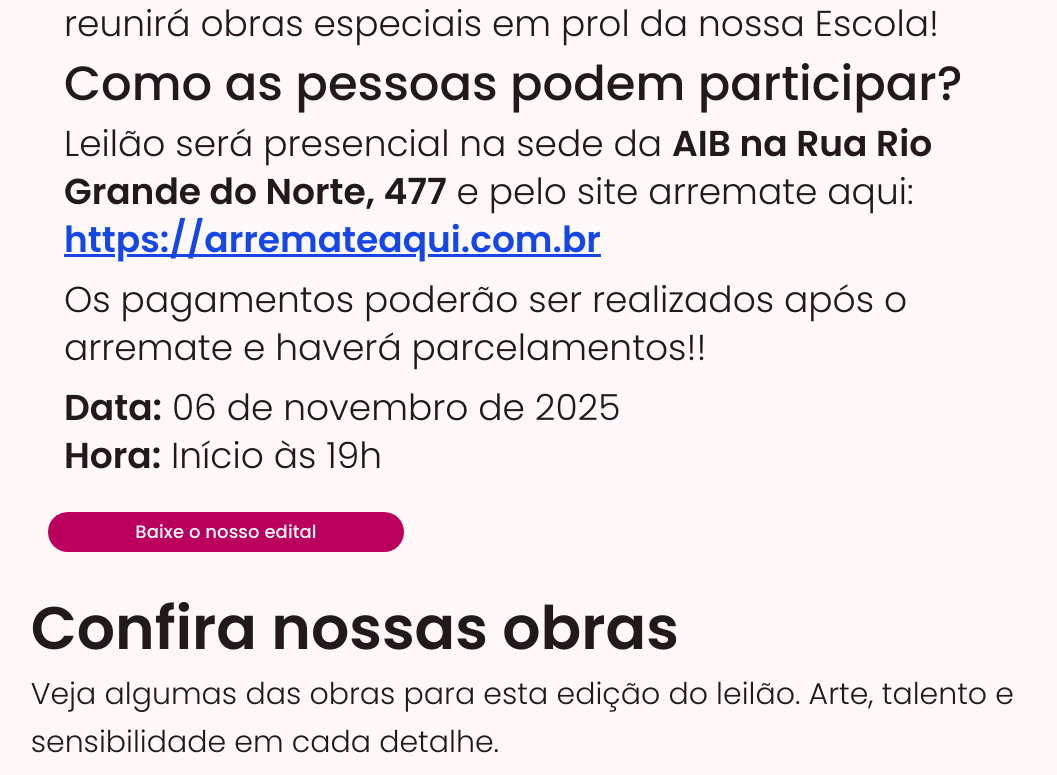
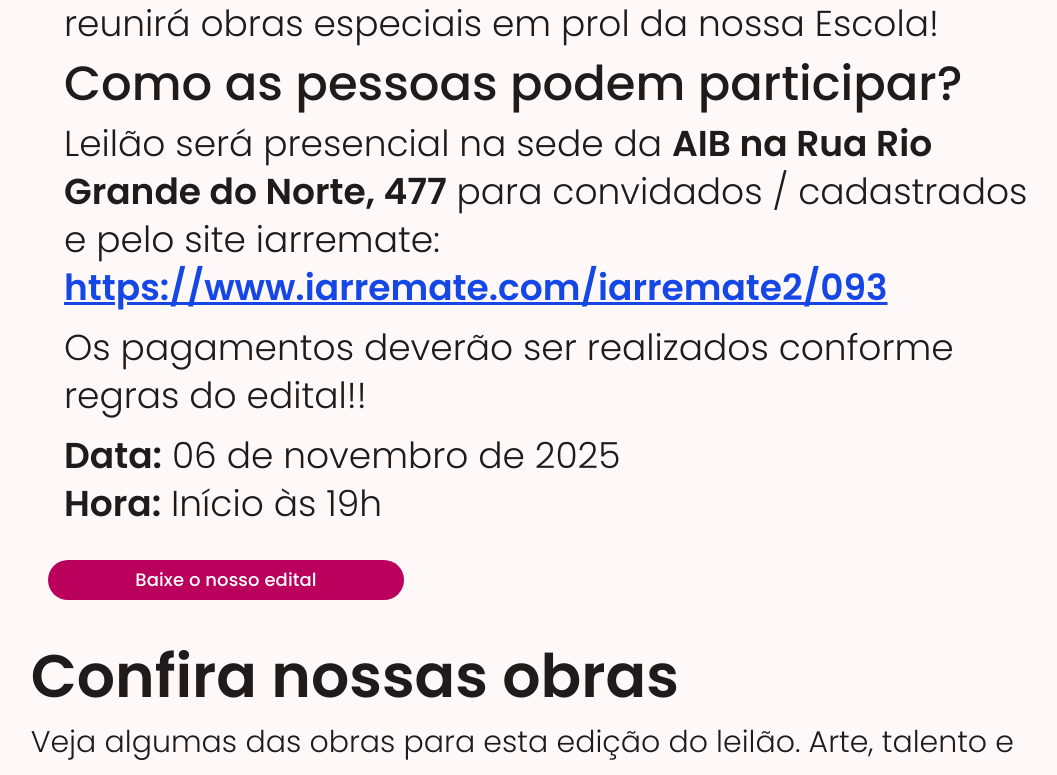
Before and after one commit to rcj-dev/leilao-project, an Angular app: page / in a window 1280 px wide. Shown: the part 1408-2183 px from the top of the page, without its empty margins (92-1149 px from the left). Built offline with nearby package versions, Linux system fonts and the light colour scheme; a web font is replaced by a local one.

Commit message:
Alterações realizadas no campo de sobre o evento

```diff
--- a/src/app/countdown.component/countdown.component.html
+++ b/src/app/countdown.component/countdown.component.html
@@ -1,5 +1,5 @@
 <div class="flex flex-col justify-center items-center h-100 p-4 sm:p-6 md:p-8 shadow-lg rounded-lg">
-  <div class="">
+  <div>
     <h2 class="text-center text-2xl sm:text-3xl md:text-5xl poppins-500">Em breve...</h2>
   </div>
 
--- a/src/app/sobre-evento/sobre-evento.html
+++ b/src/app/sobre-evento/sobre-evento.html
@@ -20,15 +20,15 @@
 
         <span>
           Leilão será presencial na sede da
-          <span class="poppins-600">AIB na Rua Rio Grande do Norte, 477</span> e pelo site arremate aqui:
-          <a href="https://arremateaqui.com.br/" target="_blank" rel="noopener noreferrer"
+          <span class="poppins-600">AIB na Rua Rio Grande do Norte, 477</span> para convidados / cadastrados e pelo site iarremate:
+          <a href="https://www.iarremate.com/iarremate2/093" target="_blank" rel="noopener noreferrer"
              class="poppins-600 cursor-pointer underline text-blue-700 hover:text-blue-900 break-words">
-             https://arremateaqui.com.br
+            https://www.iarremate.com/iarremate2/093
           </a>
         </span>
 
         <span>
-          Os pagamentos poderão ser realizados após o arremate e haverá parcelamentos!!
+          Os pagamentos deverão ser realizados conforme regras do edital!!
         </span>
 
         <span>
@@ -44,7 +44,9 @@
         color="primary"
         class="!text-lg transition-all w-full sm:w-2/3 md:w-1/2 lg:w-89"
       >
+      <a href="https://www.iarremate.com/iarremate2/093/edital" target="_blank">
         Baixe o nosso edital
+      </a>
       </button>
     </mat-card-footer>
 
```
